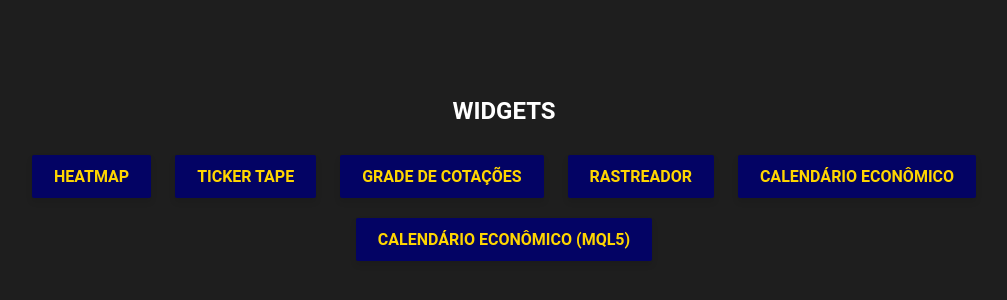
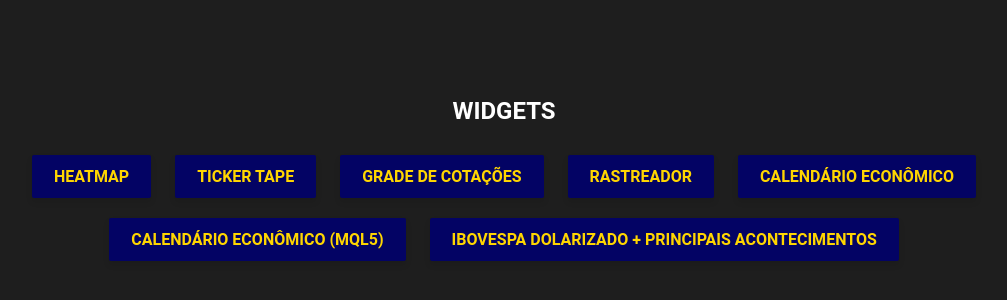
Before and after one commit to Alcance0/Notion-Widgets, a plain HTML site: page index.html in a window 1280 px wide. Shown: the part 216-516 px from the top of the page, without its empty margins (136-1143 px from the left). Drawn offline with Linux system fonts and the light colour scheme.

Commit message:
Update index.html

```diff
--- a/index.html
+++ b/index.html
@@ -66,6 +66,7 @@
         <a class="button" href="Rastreador.html" title="Rastreador">Rastreador</a>
         <a class="button" href="calendario_economico.html" title="Calendário Econômico">Calendário Econômico</a>
         <a class="button" href="calendarioMQL.html" title="Calendário Econômico (MQL5)">Calendário Econômico (MQL5)</a>
+        <a class="button" href="ibovdolar.html" title="Ibovespa Dolarizado">Ibovespa Dolarizado + Principais Acontecimentos</a>
     </div>
 </body>
 </html>
```
